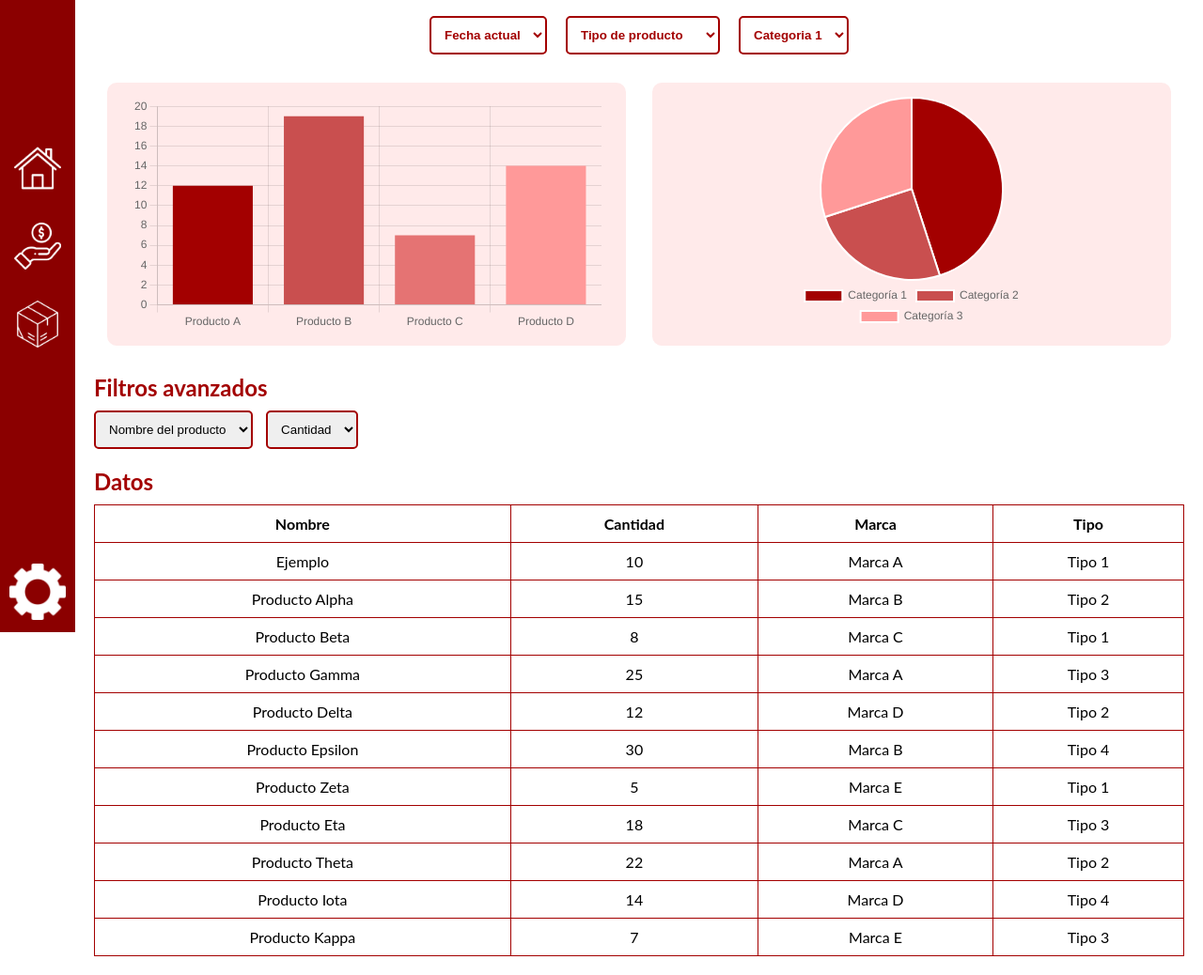
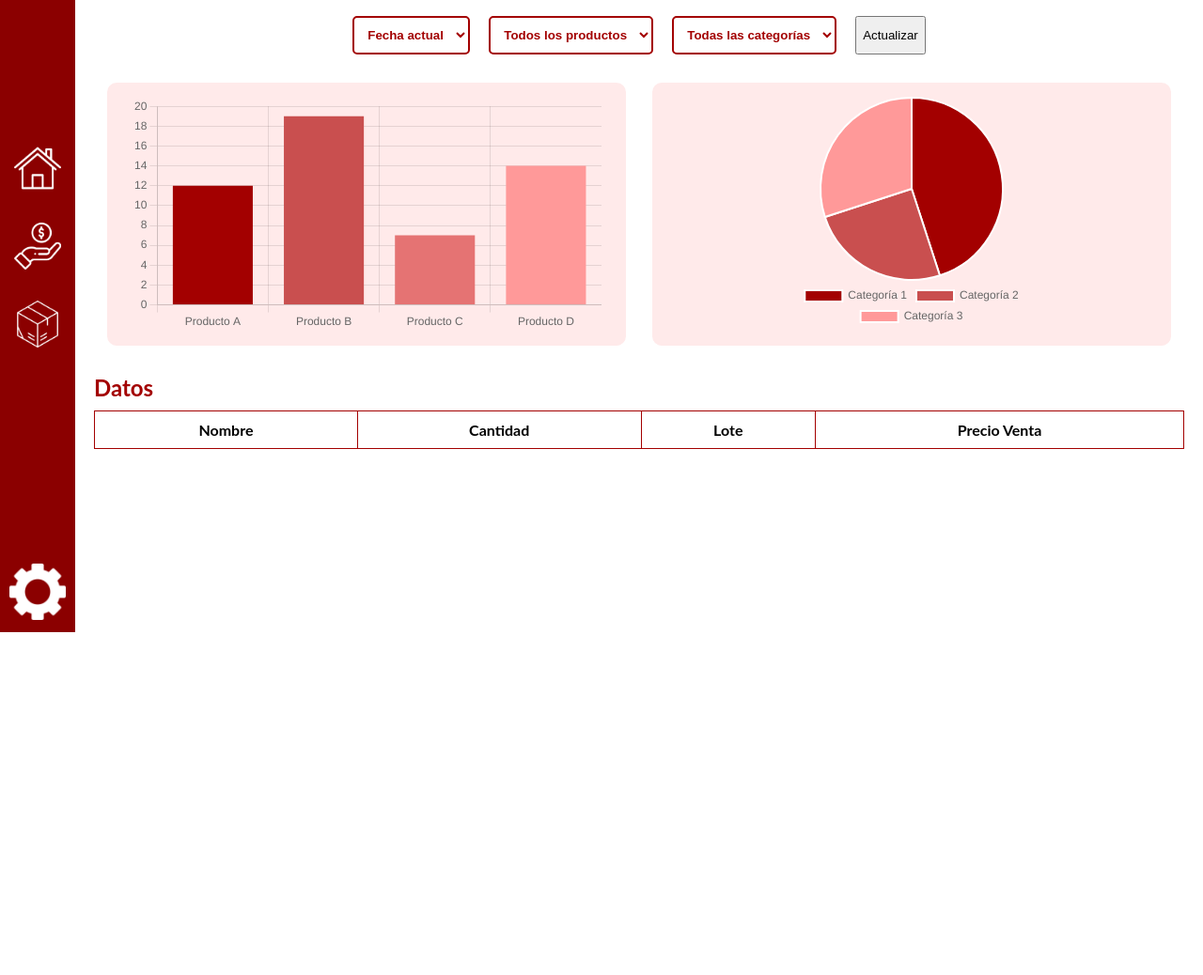
Before and after one commit to JorgeJoestarDuque/AdsoBazaar2025, a plain HTML site: page Diseño FrontEnd/Analitica - HTML CSS JS/analitica.html in a window 1280 px wide. Shown: the part 142-1180 px from the top of the page at 94% size. After the commit the page ends 800 px from the top, so only its background shows below. Drawn offline with nearby package versions, Linux system fonts and the light colour scheme; files whose address does not match are found by name.

Commit message:
htmlGraficas

```diff
--- a/Diseño FrontEnd/Analitica - HTML CSS JS/analitica.html
+++ b/Diseño FrontEnd/Analitica - HTML CSS JS/analitica.html
@@ -32,23 +32,19 @@
 <h1>Estadisticas</h1>
 
 <div class="filters">
-<select id="opciones" name="Fechas">
-    <option value="opcion1" selected>Fecha actual</option>
-    <option value="opcion2">Fecha 2</option>
-    <option value="opcion3">Fecha 3</option>
+<select id="filterFechas" name="Fechas">
+    <option value="all" selected>Fecha actual</option>
 </select>
 
-<select id="opciones" name="Producto">
-    <option value="opcion1" selected>Tipo de producto</option>
-    <option value="opcion2">Tipo de producto 2</option>
-    <option value="opcion3">Tipo de producto 3</option>
+<select id="filterProducto" name="Producto">
+    <option value="all" selected>Todos los productos</option>
 </select>
 
-<select id="opciones" name="Categoria">
-    <option value="opcion1" selected>Categoria 1</option>
-    <option value="opcion2">Categoria 2</option>
-    <option value="opcion3">Categoria 3</option>
+<select id="filterCategoria" name="Categoria">
+    <option value="all" selected>Todas las categorías</option>
 </select>
+
+<button id="refreshAnalytics">Actualizar</button>
 </div>
 <div class="charts">
         <div class="chart">
@@ -59,91 +55,20 @@
         </div>
       </div>
 
-      <div class="advanced-filters">
-        <h2>Filtros avanzados</h2>
-        <select>
-          <option>Nombre del producto</option>
-        </select>
-        <select>
-          <option>Cantidad</option>
-        </select>
-      </div>
-
     <div class="data">
     <h2>Datos</h2>
-    <table>
-        <tr>
-            <th>Nombre</th>
-            <th>Cantidad</th>
-            <th>Marca</th>
-            <th>Tipo</th>
-        </tr>
-        <tr>
-            <td>Ejemplo</td>
-            <td>10</td>
-            <td>Marca A</td>
-            <td>Tipo 1</td>
-        </tr>
-        <tr>
-            <td>Producto Alpha</td>
-            <td>15</td>
-            <td>Marca B</td>
-            <td>Tipo 2</td>
-        </tr>
-        <tr>
-            <td>Producto Beta</td>
-            <td>8</td>
-            <td>Marca C</td>
-            <td>Tipo 1</td>
-        </tr>
-        <tr>
-            <td>Producto Gamma</td>
-            <td>25</td>
-            <td>Marca A</td>
-            <td>Tipo 3</td>
-        </tr>
-        <tr>
-            <td>Producto Delta</td>
-            <td>12</td>
-            <td>Marca D</td>
-            <td>Tipo 2</td>
-        </tr>
-        <tr>
-            <td>Producto Epsilon</td>
-            <td>30</td>
-            <td>Marca B</td>
-            <td>Tipo 4</td>
-        </tr>
-        <tr>
-            <td>Producto Zeta</td>
-            <td>5</td>
-            <td>Marca E</td>
-            <td>Tipo 1</td>
-        </tr>
-        <tr>
-            <td>Producto Eta</td>
-            <td>18</td>
-            <td>Marca C</td>
-            <td>Tipo 3</td>
-        </tr>
-        <tr>
-            <td>Producto Theta</td>
-            <td>22</td>
-            <td>Marca A</td>
-            <td>Tipo 2</td>
-        </tr>
-        <tr>
-            <td>Producto Iota</td>
-            <td>14</td>
-            <td>Marca D</td>
-            <td>Tipo 4</td>
-        </tr>
-        <tr>
-            <td>Producto Kappa</td>
-            <td>7</td>
-            <td>Marca E</td>
-            <td>Tipo 3</td>
-        </tr>
+    <table id="productosTable">
+        <thead>
+            <tr>
+                <th>Nombre</th>
+                <th>Cantidad</th>
+                <th>Lote</th>
+                <th>Precio Venta</th>
+            </tr>
+        </thead>
+        <tbody id="tablebody">
+            <!-- Se rellena dinámicamente desde la API -->
+        </tbody>
     </table>
 </div>
 
```
